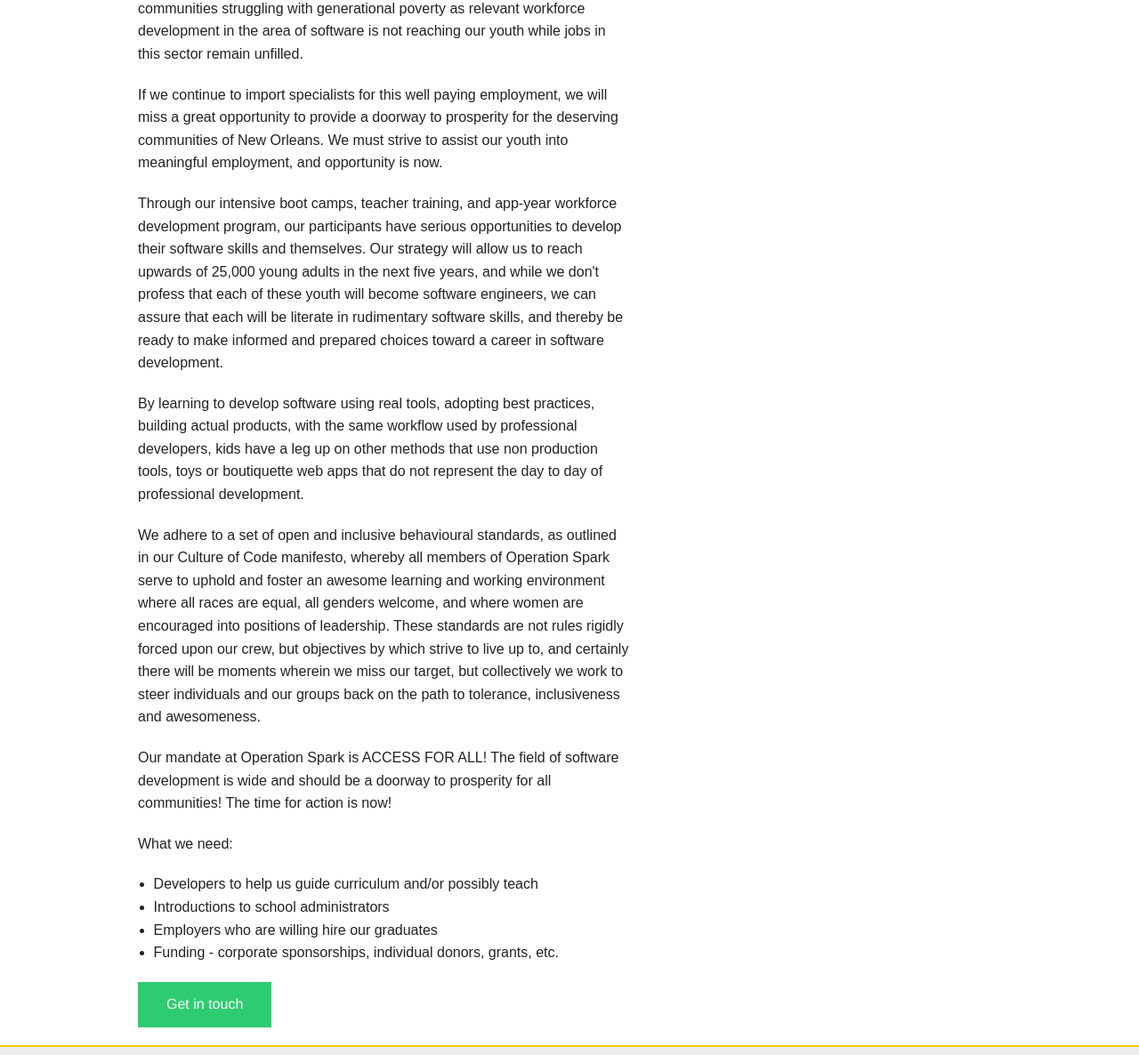
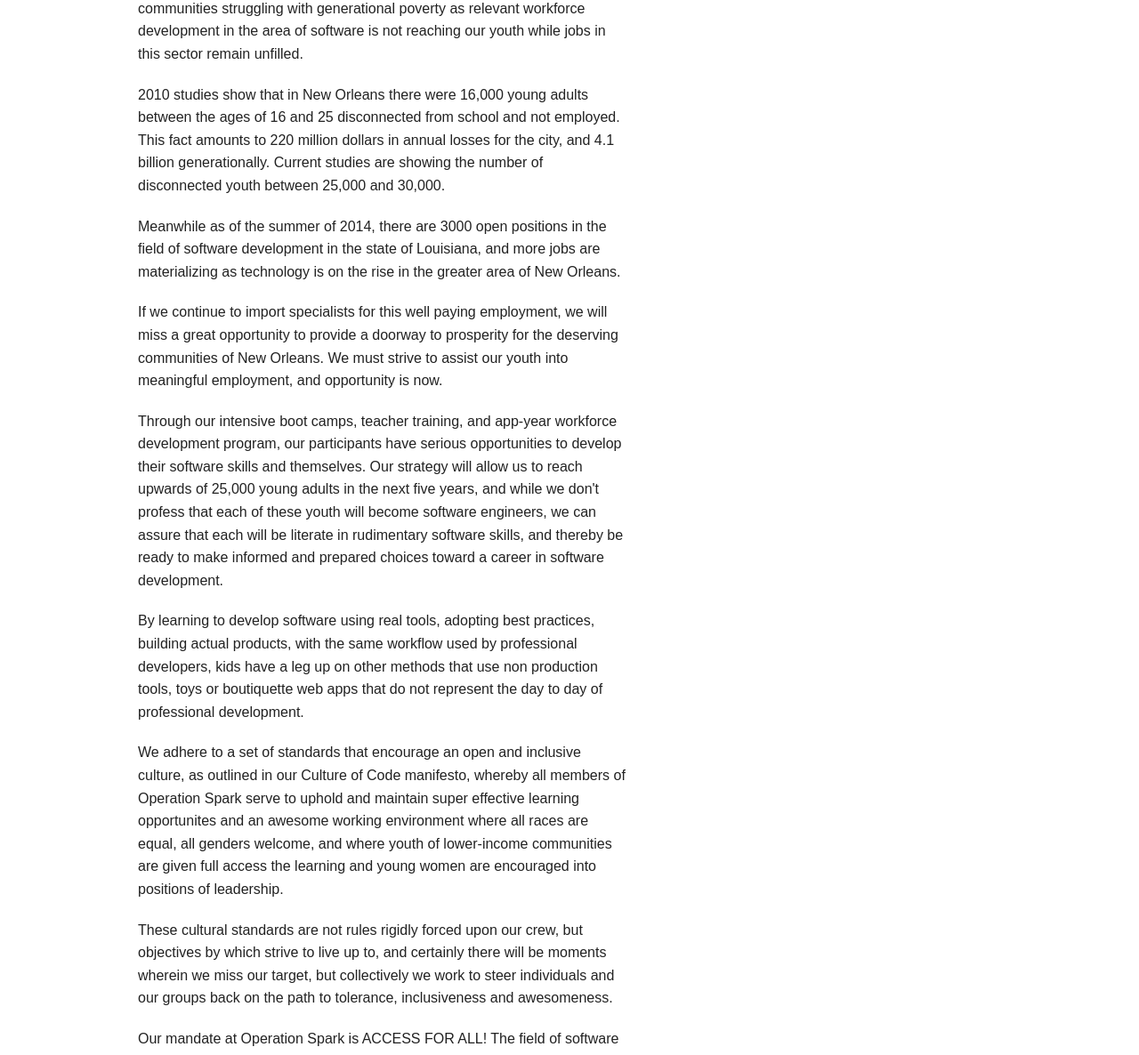
Before and after one commit to OperationSpark/archived-website-markI, a plain HTML site: page contribute.html in a window 1280 px wide. Shown: the part 661-1847 px from the top of the page at 89% size. Drawn offline with Linux system fonts and the light colour scheme; a web font is replaced by a local one.

Commit message:
* update contribute

```diff
--- a/contribute.html
+++ b/contribute.html
@@ -57,13 +57,19 @@
 
           <p>One third of New Orleans is living in poverty and schools are failing our communities struggling with generational poverty as relevant workforce development in the area of software is not reaching our youth while jobs in this sector remain unfilled.</p>
 
+          <p>2010 studies show that in New Orleans there were 16,000 young adults between the ages of 16 and 25 disconnected from school and not employed. This fact amounts to 220 million dollars in annual losses for the city, and 4.1 billion generationally.  Current studies are showing the number of disconnected youth between 25,000 and 30,000.
+
+          <p>Meanwhile as of the summer of 2014, there are 3000 open positions in the field of software development in the state of Louisiana, and more jobs are materializing as technology is on the rise in the greater area of New Orleans.</p>
+
           <p>If we continue to import specialists for this well paying employment, we will miss a great opportunity to provide a doorway to prosperity for the deserving communities of New Orleans.  We must strive to assist our youth into meaningful employment, and opportunity is now.</p>
 
           <p>Through our intensive boot camps, teacher training, and app-year workforce development program, our participants have serious opportunities to develop their software skills and themselves.  Our strategy will allow us to reach upwards of 25,000 young adults in the next five years, and while we don't profess that each of these youth will become software engineers, we can assure that each will be literate in rudimentary software skills, and thereby be ready to make informed and prepared choices toward a career in software development.</p>
 
           <p>By learning to develop software using real tools, adopting best practices, building actual products, with the same workflow used by professional developers, kids have a leg up on other methods that use non production tools, toys or boutiquette web apps that do not represent the day to day of professional development.</p>
 
-          <p>We adhere to a set of open and inclusive behavioural standards, as outlined in our Culture of Code manifesto, whereby all members of Operation Spark serve to uphold and foster an awesome learning and working environment where all races are equal, all genders welcome, and where women are encouraged into positions of leadership.  These standards are not rules rigidly forced upon our crew, but objectives by which strive to live up to, and certainly there will be moments wherein we miss our target, but collectively we work to steer individuals and our groups back on the path to tolerance, inclusiveness and awesomeness.</p>
+          <p>We adhere to a set of standards that encourage an open and inclusive culture, as outlined in our Culture of Code manifesto, whereby all members of Operation Spark serve to uphold and maintain super effective learning opportunites and an awesome working environment where all races are equal, all genders welcome, and where youth of lower-income communities are given full access the learning  and young women are encouraged into positions of leadership.</p>
+
+          <p>These cultural standards are not rules rigidly forced upon our crew, but objectives by which strive to live up to, and certainly there will be moments wherein we miss our target, but collectively we work to steer individuals and our groups back on the path to tolerance, inclusiveness and awesomeness.</p>
 
           <p>Our mandate at Operation Spark is ACCESS FOR ALL!  The field of software development is wide and should be a doorway to prosperity for all communities!  The time for action is now!</p>
 
```
